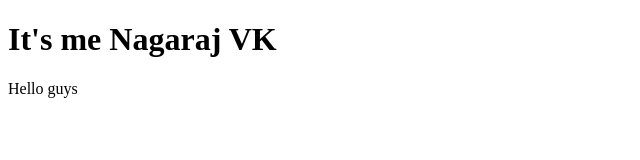
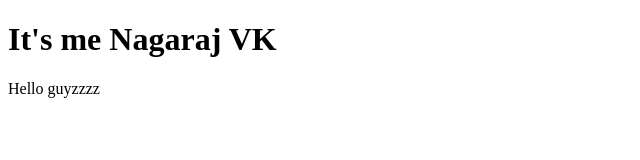
Before and after one commit to Nagarajmanish/gitproject, a plain HTML site: page index.html in a window 1280 px wide. Shown: the full height of the page, 0-640 px from the left. Drawn offline with Linux system fonts and the light colour scheme.

Commit message:
nagaraj file added

```diff
--- a/index.html
+++ b/index.html
@@ -7,6 +7,6 @@
 </head>
 <body>
     <h1>It's me Nagaraj VK</h1>
-    <p> Hello guys</p>
+    <p> Hello guyzzzz</p>
 </body>
 </html>
```
